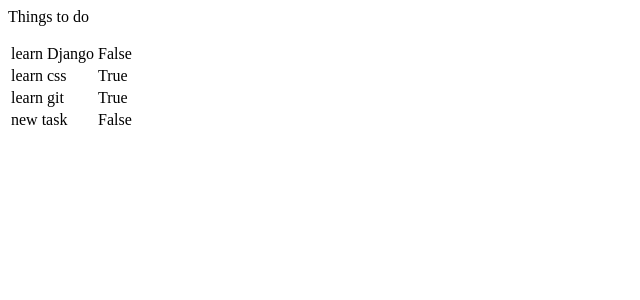
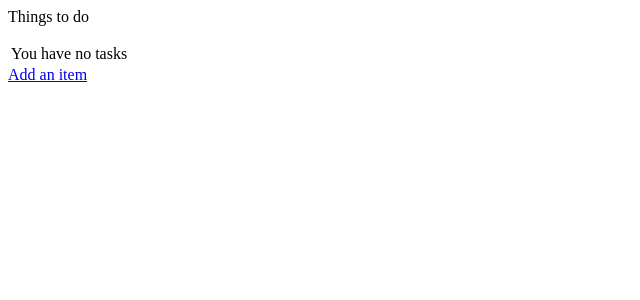
Before and after one commit to doctorandrewbrown/django-hello, a Django app: page /list in a window 1280 px wide. Shown: the top 300 px of the page, without its empty margins (0-640 px from the left). Run offline with Django 3.2, Linux system fonts and the light colour scheme; data comes from the database, SQL or seed files in the repository.

Commit message:
list items in todo

```diff
--- a/todo/templates/todo/todo_list.html
+++ b/todo/templates/todo/todo_list.html
@@ -7,16 +7,26 @@
 <body>
     <p>Things to do</p>
     <table>
-        {% for item in things %}
+        {% for item in items %}
             <tr>
+                {% if item.done %}
+                <td>
+                    <del>
+                        {{item.name}}
+                    </del>
+                </td>
+                {% else %}
                 <td>
                     {{item.name}}
                 </td>
-                <td>
-                    {{item.done}}
-                </td>
+                {% endif %}
             </tr>
+        {% empty %}
+        <tr>
+            <td>You have no tasks</td>
+        </tr>
         {% endfor %}
     </table>
+    <a href="./add">Add an item</a>
 </body>
 </html>
```
